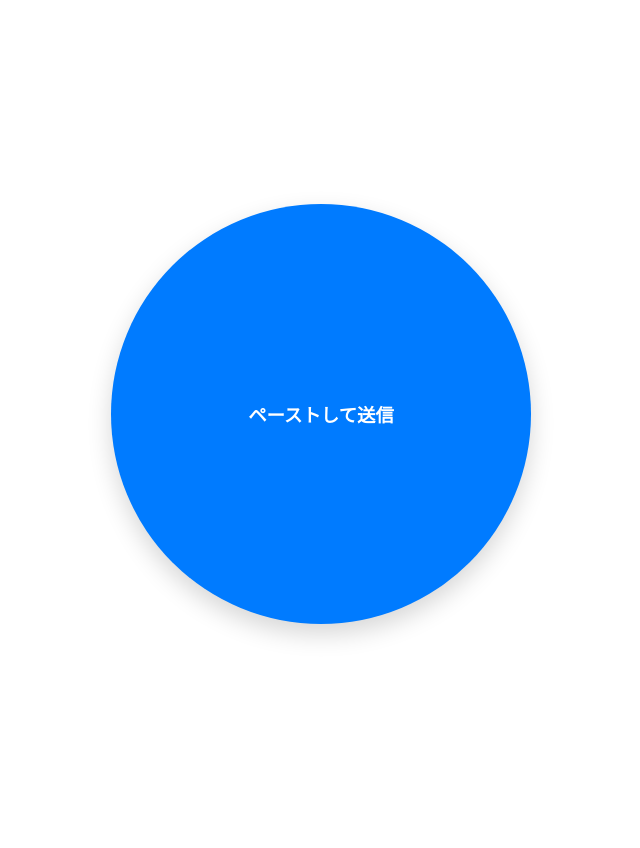
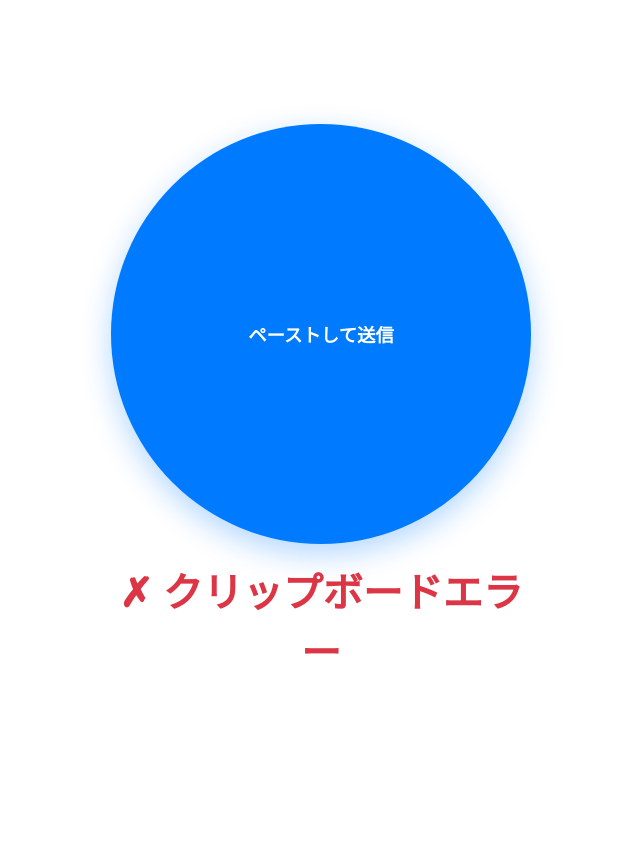
Before and after one commit to gojiroma/reqr, a Flask app: page /scan/1 in a window 1280 px wide. Shown: the whole page, without its empty margins (319-959 px from the left). Run offline with Flask 3, Linux system fonts and the light colour scheme.

Commit message:
自動クリップボード送信機能を追加し、完了表示を大きい文字に変更

```diff
--- a/templates/scan.html
+++ b/templates/scan.html
@@ -11,10 +11,12 @@
     <div style="display: flex; justify-content: center; align-items: center; height: 100vh; padding: 16px;">
         <div style="width: 100%; max-width: 420px; text-align: center;">
             <button id="pasteSendBtn"
-                style="width: 100%; aspect-ratio: 1 / 1; border-radius: 50%; border: none; background: #007bff; color: #fff; font-size: 1.15rem; font-weight: bold; padding: 24px; box-shadow: 0 10px 24px rgba(0,0,0,.16);">
+                style="width: 100%; aspect-ratio: 1 / 1; border-radius: 50%; border: none; background: #007bff; color: #fff; font-size: 1.15rem; font-weight: bold; padding: 24px; box-shadow: 0 10px 30px rgba(0, 123, 255, 0.3); cursor: pointer; transition: all 0.3s ease; display: none;"
+                onmouseover="this.style.background='#0056b3'; this.style.boxShadow='0 15px 40px rgba(0, 123, 255, 0.4)';"
+                onmouseout="this.style.background='#007bff'; this.style.boxShadow='0 10px 30px rgba(0, 123, 255, 0.3)';">
                 ペーストして送信
             </button>
-            <p id="statusMessage" style="margin-top: 20px; font-size: 0.95rem; color: #333; line-height: 1.5;"></p>
+            <p id="statusMessage" style="margin-top: 20px; font-size: 3rem; color: #333; line-height: 1.5; font-weight: bold;"></p>
         </div>
     </div>
     <script>
@@ -30,29 +32,53 @@
                     body: new URLSearchParams({ room_id: roomId, url }),
                 });
                 if (res.ok) {
-                    statusMessage.textContent = 'URLを送信しました。QR画面でリダイレクトを待っています。';
+                    statusMessage.textContent = '✓ 送信完了';
+                    statusMessage.style.color = '#28a745';
+                    statusMessage.style.fontSize = '4rem';
                     button.disabled = true;
                     button.textContent = '送信済み';
                 } else {
-                    statusMessage.textContent = '送信に失敗しました。もう一度試してください。';
+                    statusMessage.textContent = '✗ 送信に失敗しました';
+                    statusMessage.style.color = '#dc3545';
+                    statusMessage.style.fontSize = '3rem';
                 }
             } catch (err) {
-                statusMessage.textContent = 'ネットワークエラーが発生しました。';
+                statusMessage.textContent = '✗ ネットワークエラー';
+                statusMessage.style.color = '#dc3545';
+                statusMessage.style.fontSize = '3rem';
             }
         }
 
-        button.addEventListener('click', async () => {
-            statusMessage.textContent = 'クリップボードからURLを読み取っています...';
+        async function autoSendFromClipboard() {
+            statusMessage.textContent = '読み込み中...';
+            statusMessage.style.fontSize = '2rem';
+            statusMessage.style.color = '#666';
             try {
                 const text = await navigator.clipboard.readText();
                 if (!text || !text.startsWith('http')) {
-                    statusMessage.textContent = 'クリップボードにURLが見つかりませんでした。URLをコピーしてから再度押してください。';
+                    statusMessage.textContent = '✗ URLが見つかりません';
+                    statusMessage.style.color = '#dc3545';
+                    statusMessage.style.fontSize = '2.5rem';
+                    button.style.display = 'block';
                     return;
                 }
                 await postUrl(text.trim());
             } catch (err) {
-                statusMessage.textContent = 'クリップボードの読み取りに失敗しました。許可を確認してください。';
+                statusMessage.textContent = '✗ クリップボードエラー';
+                statusMessage.style.color = '#dc3545';
+                statusMessage.style.fontSize = '2.5rem';
+                button.style.display = 'block';
             }
+        }
+
+        // ページ読み込み時に自動で送信開始
+        window.addEventListener('load', () => {
+            autoSendFromClipboard();
+        });
+
+        // ボタンのフォールバック
+        button.addEventListener('click', async () => {
+            autoSendFromClipboard();
         });
     </script>
 </body>
```
